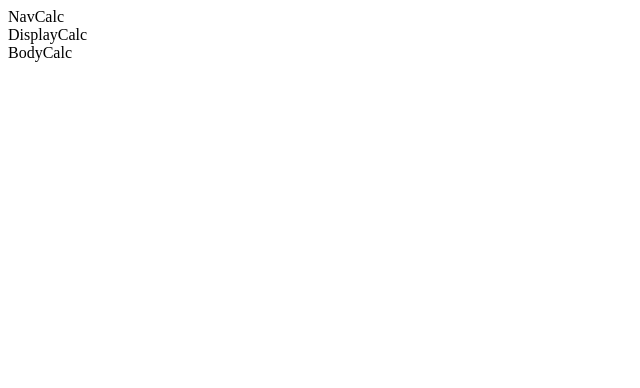
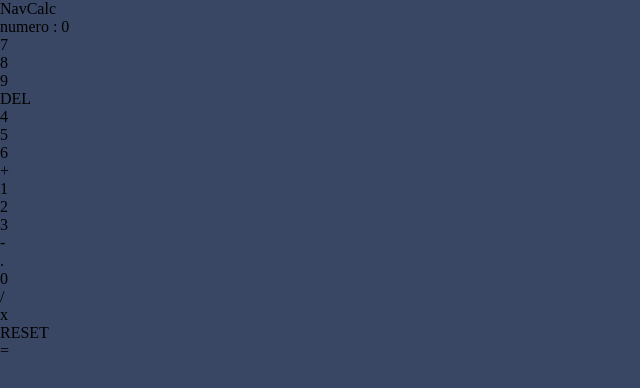
Before and after one commit to Arcanvs/fm-calculatorApp, a React (Vite) app: page / in a window 1280 px wide. Shown: the top 388 px of the page, without its empty margins (0-640 px from the left). Built offline with nearby package versions, Linux system fonts and the light colour scheme.

Commit message:
logica suma implementada

```diff
--- a/src/components/atoms/ButtonCalc.jsx
+++ b/src/components/atoms/ButtonCalc.jsx
@@ -1,7 +1,10 @@
-const ButtonCalc = ({objBtn}) => {
-  return (
-    <div>{objBtn.text}</div>
-  )
+const ButtonCalc = ({objBtn, clickAction}) => {
+    const handleClickAction = (data) => {
+        clickAction(data)
+    }
+    return (
+        <div onClick={() => handleClickAction(objBtn)}>{objBtn.text}</div>
+    )
 }
 
 export default ButtonCalc
--- a/src/components/molecules/BodyCalc.jsx
+++ b/src/components/molecules/BodyCalc.jsx
@@ -1,8 +1,17 @@
 import { ButtonCalc } from "../atoms"
 
-const BodyCalc = () => {
+const BodyCalc = ({buttonsCalc, dataButton}) => {
+  const obtainDataButton = (data) => {
+    dataButton(data);
+  }
   return (
-    <div>BodyCalc</div>
+    <div>
+      {
+        buttonsCalc.map((btn, index) => (
+          <ButtonCalc key={index} objBtn={btn} clickAction={obtainDataButton} />
+        ))
+      }
+    </div>
   )
 }
 
--- a/src/components/molecules/DisplayCalc.jsx
+++ b/src/components/molecules/DisplayCalc.jsx
@@ -1,8 +1,15 @@
+import { useState, useEffect } from "react";
 import { InputCalc } from "../atoms"
 
-const DisplayCalc = () => {
+const DisplayCalc = ({dataDisplay}) => {
+  const [displayNum, setDisplayNum] = useState('0');
+  useEffect(() => {
+    if(dataDisplay !== undefined){
+      setDisplayNum(dataDisplay);
+    }
+  }, [dataDisplay]);
   return (
-    <div>DisplayCalc</div>
+    <div>numero : {displayNum}</div>
   )
 }
 
--- a/src/components/organisms/CalculatorOrg.jsx
+++ b/src/components/organisms/CalculatorOrg.jsx
@@ -1,11 +1,92 @@
-import { NavCalc, DisplayCalc, BodyCalc } from "../molecules"
+import { NavCalc, DisplayCalc, BodyCalc } from "../molecules";
+import buttonsData from "../../data/buttonsData";
+import { useState, useEffect } from "react";
 
 const CalculatorOrg = () => {
+  const [displayNum, setDisplayNum] = useState('0');
+  const [mathOperation, setMathOperation] = useState('');
+  const [isOperator, setIsOperator] = useState(false);
+  const [cleanDisplay, setCleanDisplay] = useState(false);
+
+  const handleActionButton = (data) => {
+    console.log('ACTION :: ', data);
+    console.log('Operacion ', mathOperation);
+    if(data.action === 'add'){
+      if(displayNum === '0'){
+        setDisplayNum(data.text)
+      }else{
+        if(isOperator){
+          if(cleanDisplay){
+            setDisplayNum(data.text);
+            setCleanDisplay(false);
+          }else{
+            setDisplayNum(`${displayNum}${data.text}`);
+          }
+        }else{
+          setDisplayNum(`${displayNum}${data.text}`);
+        }
+      }
+      mathOperation === '' ? setMathOperation(data.text) : setMathOperation(`${mathOperation}${data.text}`);
+    }
+    if(data.action === 'reset'){
+      setDisplayNum('0');
+      setMathOperation('');
+    }
+    if(data.action === 'remove'){
+      let numDisplay = (displayNum.length - 1) === 0 ? '0' : displayNum.substring(0, displayNum.length - 1);
+      let mathCalc = (mathOperation.length - 1) === 0 ? '' : mathOperation.substring(0, mathOperation.length - 1);
+      setDisplayNum(numDisplay);
+      setMathOperation(mathCalc);
+    }
+    if(data.action === 'sum'){
+      if(isOperator){
+        console.log('ejecutar EVAL');
+        let resultadoParcial = eval(mathOperation).toString();
+        setMathOperation(`${resultadoParcial}${data.text}`);
+        setDisplayNum(resultadoParcial);
+        setCleanDisplay(true);
+      }else{
+        setIsOperator(true);
+        setCleanDisplay(true);
+        setMathOperation(`${mathOperation}${data.text}`);
+      }
+    }
+  }
+  /*
+  if(data.action === 'add'){
+
+    }
+    if(data.action === 'remove'){
+
+    }
+    if(data.action === 'sum'){
+
+    }
+    if(data.action === 'subtract'){
+
+    }
+    if(data.action === 'decimal'){
+
+    }
+    if(data.action === 'division'){
+
+    }
+    if(data.action === 'multiply'){
+
+    }
+    if(data.action === 'reset'){
+
+    }
+    if(data.action === 'result'){
+
+    }
+  */
+
   return (
     <div>
         <NavCalc />
-        <DisplayCalc />
-        <BodyCalc />
+        <DisplayCalc dataDisplay={displayNum} />
+        <BodyCalc buttonsCalc={buttonsData} dataButton={handleActionButton}/>
     </div>
   )
 }
--- a/src/components/pages/CalculatorPage.jsx
+++ b/src/components/pages/CalculatorPage.jsx
@@ -2,7 +2,7 @@ import { CalculatorOrg } from "../organisms"
 
 const CalculatorPage = () => {
   return (
-    <div>
+    <div className="calculator__body theme__1">
         <CalculatorOrg />
     </div>
   )
--- /dev/null
+++ b/src/data/buttonsData.js
@@ -0,0 +1,22 @@
+const buttonsData = [
+    {text: '7', action: 'add'},
+    {text: '8', action: 'add'},
+    {text: '9', action: 'add'},
+    {text: 'DEL', action: 'remove'},
+    {text: '4', action: 'add'},
+    {text: '5', action: 'add'},
+    {text: '6', action: 'add'},
+    {text: '+', action: 'sum'},
+    {text: '1', action: 'add'},
+    {text: '2', action: 'add'},
+    {text: '3', action: 'add'},
+    {text: '-', action: 'subtract'},
+    {text: '.', action: 'decimal'},
+    {text: '0', action: 'add'},
+    {text: '/', action: 'division'},
+    {text: 'x', action: 'multiply'},
+    {text: 'RESET', action: 'reset'},
+    {text: '=', action: 'result'}
+];
+
+export default buttonsData;
--- a/src/styles/_body.scss
+++ b/src/styles/_body.scss
@@ -0,0 +1,4 @@
+body {
+    margin: 0;
+    display: flex;
+}
--- /dev/null
+++ b/src/styles/_calculator.scss
@@ -0,0 +1,15 @@
+.calculator__body{
+    width: 100vw;
+    height: 100vh;
+
+    &.theme__1{
+        background-color: $VeryDarkdesaturatedBlueMainBack;
+    }
+    &.theme__2{
+        background-color: $LightGrayMainBackground;
+    }
+    &.theme__3{
+        background-color: $VeryDarkVioletMainBackground;
+    }
+
+}
--- a/src/styles/main.scss
+++ b/src/styles/main.scss
@@ -1 +1,3 @@
 @import 'variables';
+@import 'body';
+@import 'calculator';
```
